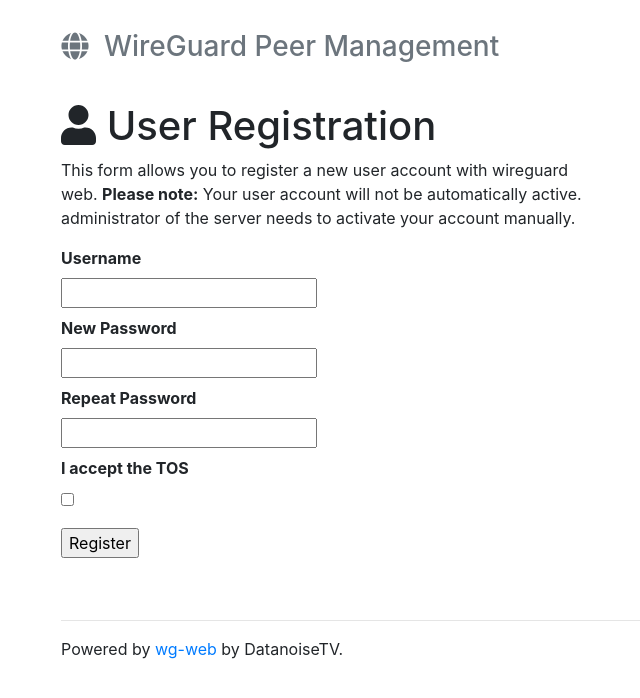
After one commit to DatanoiseTV/wg-web, a Flask app: page /register in a window 1280 px wide. The commit adds this page. Shown: the top 698 px of the page, without its empty margins (24-664 px from the left). Run offline with Flask 2, Linux system fonts and the light colour scheme; some libraries are stand-ins or nearby versions.

Commit message:
Add incomplete registration template and more UI enhancements.

```diff
--- a/app.py
+++ b/app.py
@@ -35,6 +35,18 @@ app.config['WIREGUARD_SERVER_PUBKEY'] = 'fJy6mFqLtRwtRD1dy2GxuYROPIy73mmE5kxzyT3
 db = SQLAlchemy(app)
 ma = Marshmallow(app)
 auth = HTTPBasicAuth()
+
+from wtforms import Form, BooleanField, StringField, PasswordField, validators
+
+class RegistrationForm(Form):
+    username = StringField('Username', [validators.Length(min=4, max=25)])
+    password = PasswordField('New Password', [
+        validators.DataRequired(),
+        validators.EqualTo('confirm', message='Passwords must match')
+    ])
+    confirm = PasswordField('Repeat Password')
+    accept_tos = BooleanField('I accept the TOS', [validators.DataRequired()])
+
 
 limiter = Limiter(
     app,
@@ -249,6 +261,17 @@ def peer_delete(key):
 
 ######## Routes for User handling ########
 
+@app.route('/register', methods=['GET'])
+def register():
+    form = RegistrationForm(request.form)
+    if request.method == 'POST' and form.validate():
+        user = User(form.username.data, form.email.data,
+                    form.password.data)
+        db_session.add(user)
+        flash('Thanks for registering')
+        return redirect(url_for('login'))
+    return render_template('user_register.html', form=form)
+
 # Creates an user which is inactive until activated
 @app.route('/api/users', methods=['POST'])
 def user_register():
--- /dev/null
+++ b/static/css/styles.css
@@ -0,0 +1,9 @@
+.header {
+ padding-top: 30px;
+ padding-bottom: 30px;
+}
+
+.footer {
+ padding-top: 30px;
+ padding-bottom: 30px;
+}
--- a/templates/base.html
+++ b/templates/base.html
@@ -2,16 +2,32 @@
 <html>
 <head>
   <meta charset="utf-8">
-  <title>Wireguard Web</title>
+  <title>WireGuard Web</title>
   <script src="https://code.jquery.com/jquery-3.2.1.slim.min.js" integrity="sha384-KJ3o2DKtIkvYIK3UENzmM7KCkRr/rE9/Qpg6aAZGJwFDMVNA/GpGFF93hXpG5KkN" crossorigin="anonymous"></script>
   <script src="https://cdnjs.cloudflare.com/ajax/libs/popper.js/1.12.9/umd/popper.min.js" integrity="sha384-ApNbgh9B+Y1QKtv3Rn7W3mgPxhU9K/ScQsAP7hUibX39j7fakFPskvXusvfa0b4Q" crossorigin="anonymous"></script>
   <link rel="stylesheet" href="https://maxcdn.bootstrapcdn.com/bootstrap/4.0.0/css/bootstrap.min.css" integrity="sha384-Gn5384xqQ1aoWXA+058RXPxPg6fy4IWvTNh0E263XmFcJlSAwiGgFAW/dAiS6JXm" crossorigin="anonymous">
   <script src="https://maxcdn.bootstrapcdn.com/bootstrap/4.0.0/js/bootstrap.min.js" integrity="sha384-JZR6Spejh4U02d8jOt6vLEHfe/JQGiRRSQQxSfFWpi1MquVdAyjUar5+76PVCmYl" crossorigin="anonymous"></script>
   <script defer src="https://use.fontawesome.com/releases/v5.0.6/js/all.js"></script>
+  <meta charset="utf-8">
+  <meta http-equiv="X-UA-Compatible" content="IE=edge">
+  <meta name="viewport" content="width=device-width, initial-scale=1">
+
+  <link rel="stylesheet" type="text/css" href="/static/css/styles.css" />
 </head>
 <body class="col-md-12">
+  <div class="container">
+    <div class="header clearfix">
+        <h3 class="text-muted"><i class="fas fa-globe"></i>&nbsp;&nbsp;WireGuard Peer Management</h3>
+    </div>
 {% block body %}
 
+
 {% endblock %}
+<div class="footer">
+  <hr>
+  Powered by <a href="https://github.com/DatanoiseTV/wg-web" target="_blank">wg-web</a> by DatanoiseTV.
+</div>
+
+</div>
 </body>
 </html>
--- a/templates/peer_keygen.html
+++ b/templates/peer_keygen.html
@@ -8,7 +8,7 @@
 
 
 
-  <div class="col-lg-4">
+  <div class="col-lg-7">
       <h1><i class="fas fa-key"></i> Wireguard Keygen</h1>
     <p>The username can contain a maximum of 40 alphanumeric characters.</p>
     <div class="input-group">
--- /dev/null
+++ b/templates/user_register.html
@@ -0,0 +1,40 @@
+{% extends "base.html" %}
+{% block body %}
+
+<div class="row">
+
+
+  <div class="col-lg-6">
+      <h1><i class="fas fa-user"></i> User Registration</h1>
+      <p>This form allows you to register a new user account with wireguard web.
+        <b>Please note:</b> Your user account will not be automatically active. <thead>
+          administrator of the server needs to activate your account manually.
+        </<p>
+        </thead>
+      {% macro render_field(field) %}
+        <dt>{{ field.label }}
+        <dd>{{ field(**kwargs)|safe }}
+        {% if field.errors %}
+          <ul class=errors>
+          {% for error in field.errors %}
+            <li>{{ error }}</li>
+          {% endfor %}
+          </ul>
+        {% endif %}
+        </dd>
+      {% endmacro %}
+      <form method=post>
+        <dl>
+          {{ render_field(form.username) }}
+          {{ render_field(form.password) }}
+          {{ render_field(form.confirm) }}
+          {{ render_field(form.accept_tos) }}
+        </dl>
+        <p><input type=submit value=Register>
+      </form>
+  </div>
+
+
+</div>
+
+{% endblock %}
```
